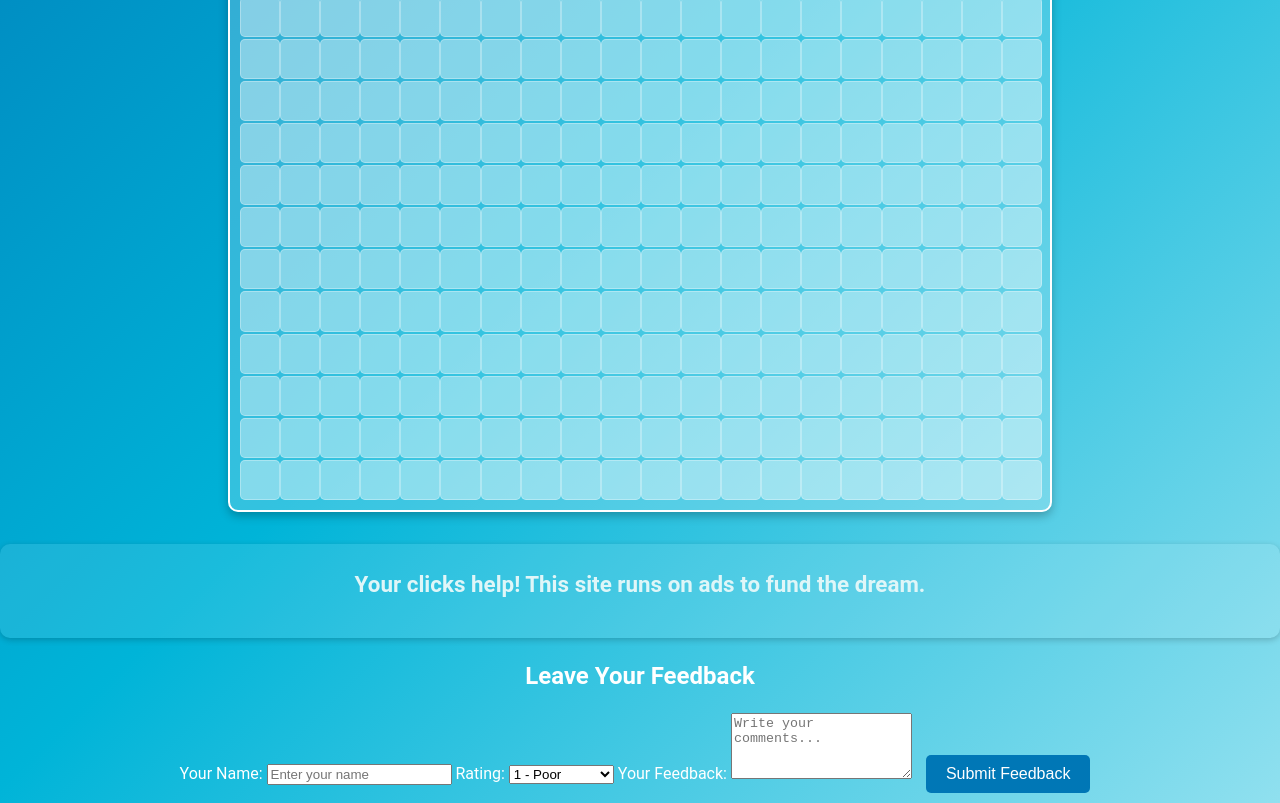
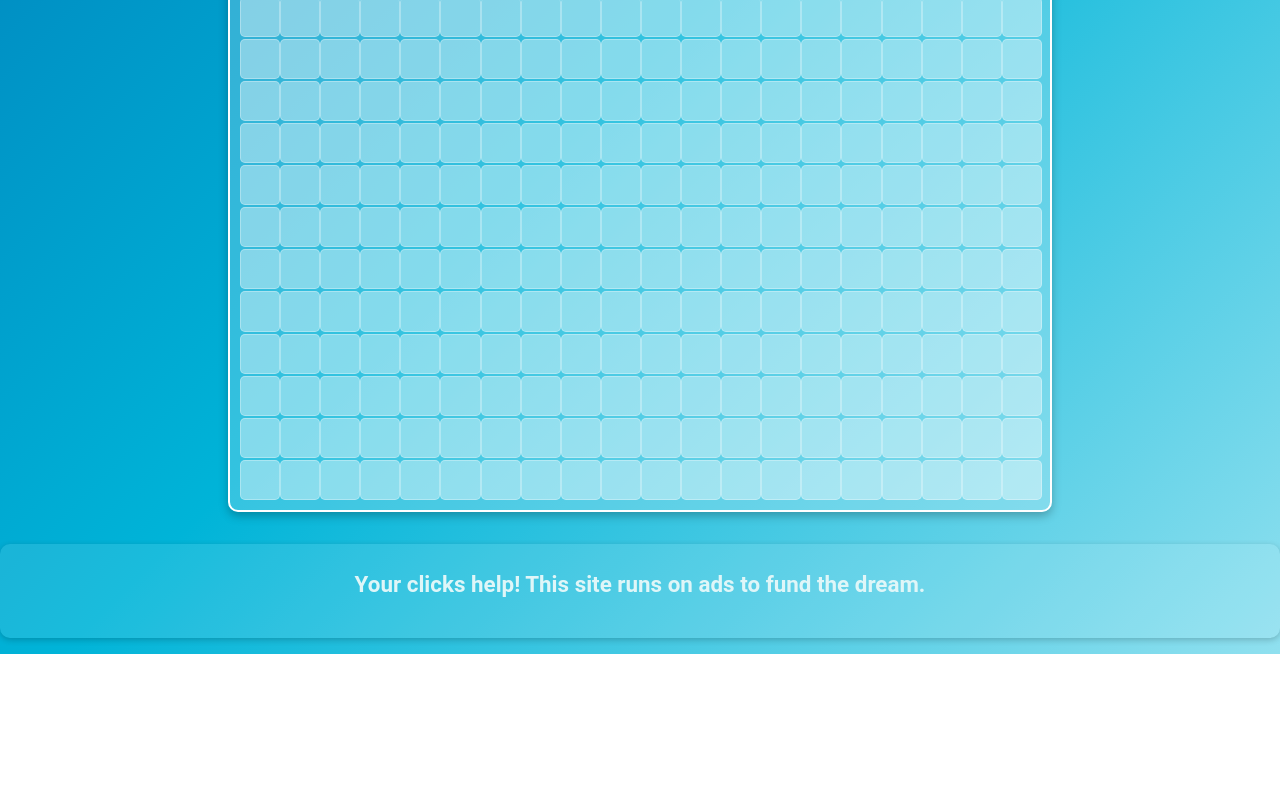
Before and after one commit to itachiuchiha766/pixel-mosaic, a website: page public/index.html in a window 1280 px wide. Shown: the part 505-1308 px from the top of the page. After the commit the page ends 1159 px from the top, so only its background shows below. Drawn offline with Linux system fonts and the light colour scheme.

Commit message:
Update index.html

```diff
--- a/public/index.html
+++ b/public/index.html
@@ -44,31 +44,8 @@
             <button id="remove-image-btn">Remove Image</button>
         </div>
     </div>
-<!-- Sezione di Feedback -->
-<div class="feedback-section">
-    <h2>Leave Your Feedback</h2>
-    <form id="feedback-form">
-        <label for="name">Your Name:</label>
-        <input type="text" id="name" name="name" placeholder="Enter your name" required>
 
-        <label for="rating">Rating:</label>
-        <select id="rating" name="rating" required>
-            <option value="1">1 - Poor</option>
-            <option value="2">2 - Fair</option>
-            <option value="3">3 - Good</option>
-            <option value="4">4 - Very Good</option>
-            <option value="5">5 - Excellent</option>
-        </select>
-
-        <label for="comment">Your Feedback:</label>
-        <textarea id="comment" name="comment" placeholder="Write your comments..." rows="4" required></textarea>
-
-        <button type="submit">Submit Feedback</button>
-    </form>
-</div>
-
+    <!-- Script per la gestione della logica -->
     <script src="scripts.js"></script>
-
-
 </body>
 </html>
```
